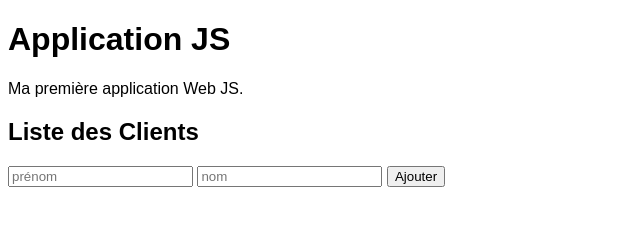
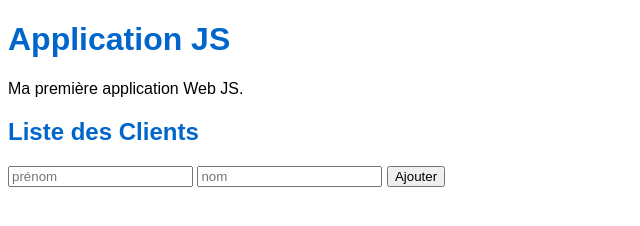
Before and after one commit to nicolasploquin/fullstack-js-front, a plain HTML site: page index.html in a window 1280 px wide. Shown: the whole page, without its empty margins (0-640 px from the left). Drawn offline with Linux system fonts and the light colour scheme; no server answers.

Commit message:
Update title style

```diff
--- a/index.html
+++ b/index.html
@@ -6,6 +6,7 @@
     <title>Formation JS</title>
     <style>
         html { font-family: sans-serif; }
+        h1, h2 { color: #0066cc; }
     </style>
     <script src="app.js" type="module" defer ></script>
 </head>
```
